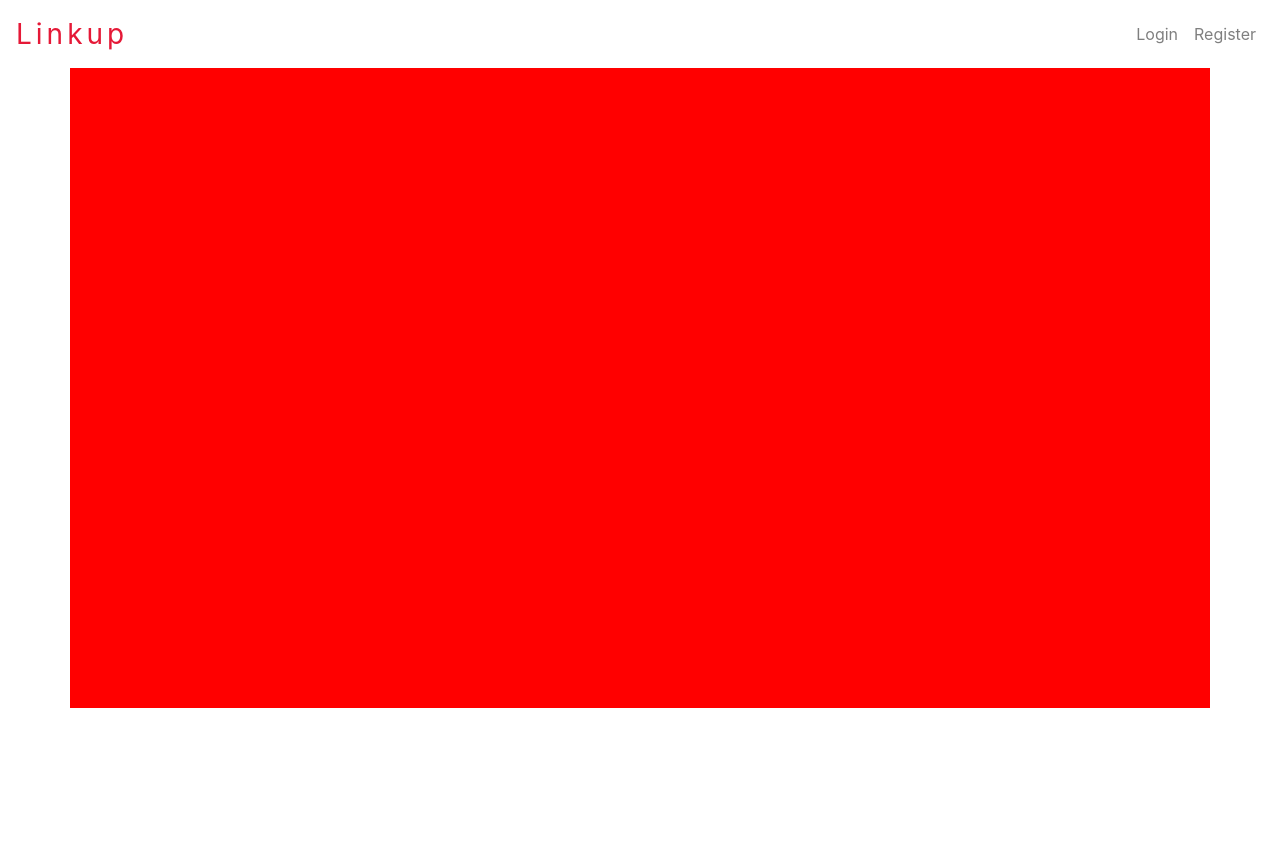
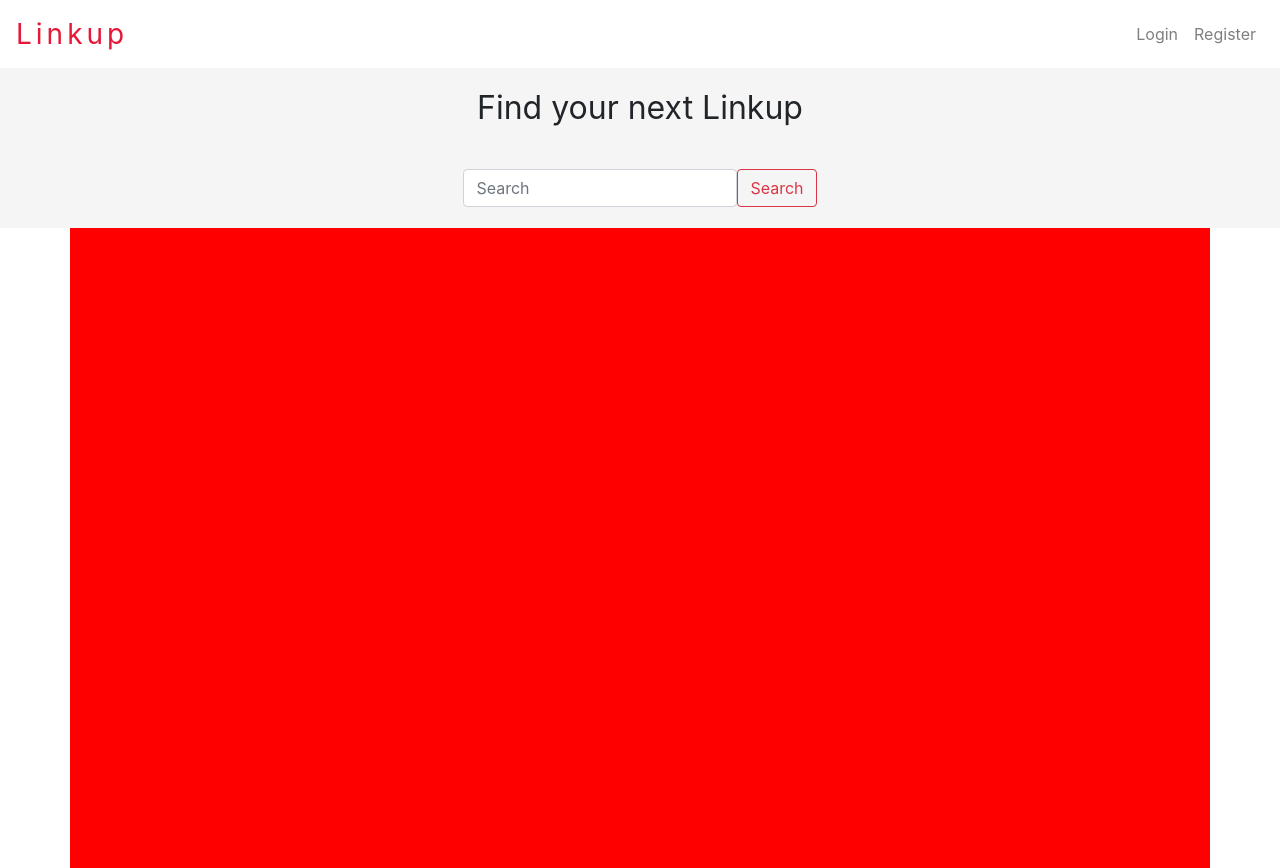
Before and after one commit to gideon-cooper/Link-up, a React (Create React App) app: page / in a window 1280 px wide. Before the commit the page ends 800 px from the top, so only its background shows below. Built offline with nearby package versions, Linux system fonts and the light colour scheme.

Commit message:
more styling on the home page

```diff
--- a/src/components/Home.tsx
+++ b/src/components/Home.tsx
@@ -1,5 +1,7 @@
 import React from 'react'
 import Container from 'react-bootstrap/Container'
+import Row from 'react-bootstrap/Row'
+import Search from './Search'
 
 const styles = {
   container: {
@@ -8,5 +10,10 @@ const styles = {
   },
 }
 export default function Home() {
-  return <Container style={styles.container}></Container>
+  return (
+    <>
+      <Search />
+      <Container style={styles.container}></Container>
+    </>
+  )
 }
--- /dev/null
+++ b/src/components/Search.tsx
@@ -0,0 +1,42 @@
+import React from 'react'
+import Container from 'react-bootstrap/Container'
+import Row from 'react-bootstrap/Row'
+import Col from 'react-bootstrap/Col'
+import Form from 'react-bootstrap/Form'
+import FormControl from 'react-bootstrap/FormControl'
+import Button from 'react-bootstrap/Button'
+
+const styles = {
+  searchContainer: {
+    height: '20vh',
+    backgroundColor: 'whitesmoke',
+  },
+  searchText: {
+    height: '50%',
+    display: 'flex',
+    justifyContent: 'center',
+    alignItems: 'center',
+    fontSize: '2em',
+  },
+  searchBarContainer: {
+    height: '50%',
+    display: 'flex',
+    justifyContent: 'center',
+    alignItems: 'center',
+  },
+}
+export default function Search() {
+  return (
+    <Container fluid style={styles.searchContainer}>
+      <Row style={styles.searchText}>
+        <Row style={{ textAlign: 'center' }}>Find your next Linkup</Row>
+      </Row>
+      <Row style={styles.searchBarContainer}>
+        <Form inline>
+          <FormControl type='text' placeholder='Search' />
+          <Button variant='outline-danger'>Search</Button>
+        </Form>
+      </Row>
+    </Container>
+  )
+}
```
